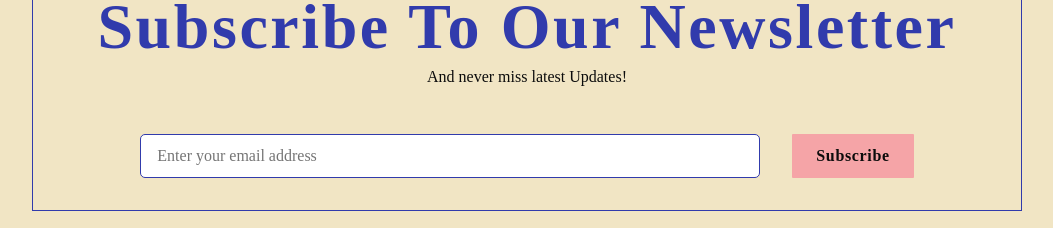
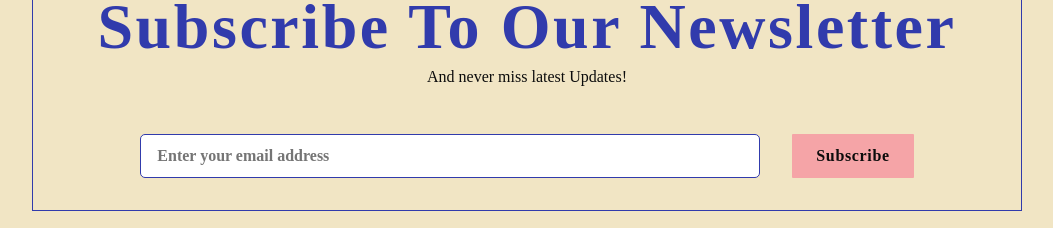
Before and after one commit to MatteoRomano7/DefaultRestaurant, a React (Create React App) app: page / in a window 1280 px wide. Shown: the part 7080-7308 px from the top of the page, without its empty margins (113-1166 px from the left). Built offline with nearby package versions, Linux system fonts and the light colour scheme; a web font is replaced by a local one.

Commit message:
fix colore inserimento email

```diff
--- a/src/components/Footer/Newsletter.css
+++ b/src/components/Footer/Newsletter.css
@@ -18,7 +18,8 @@
   border-radius: 5px;
   font-size: 1rem;
   font-family: var(--font-base);
-  color: var(--color-white);
+  font-weight: 900;
+  color: black !important;;
 
   margin-right: 2rem;
   padding: 0.75rem 1rem;
```
